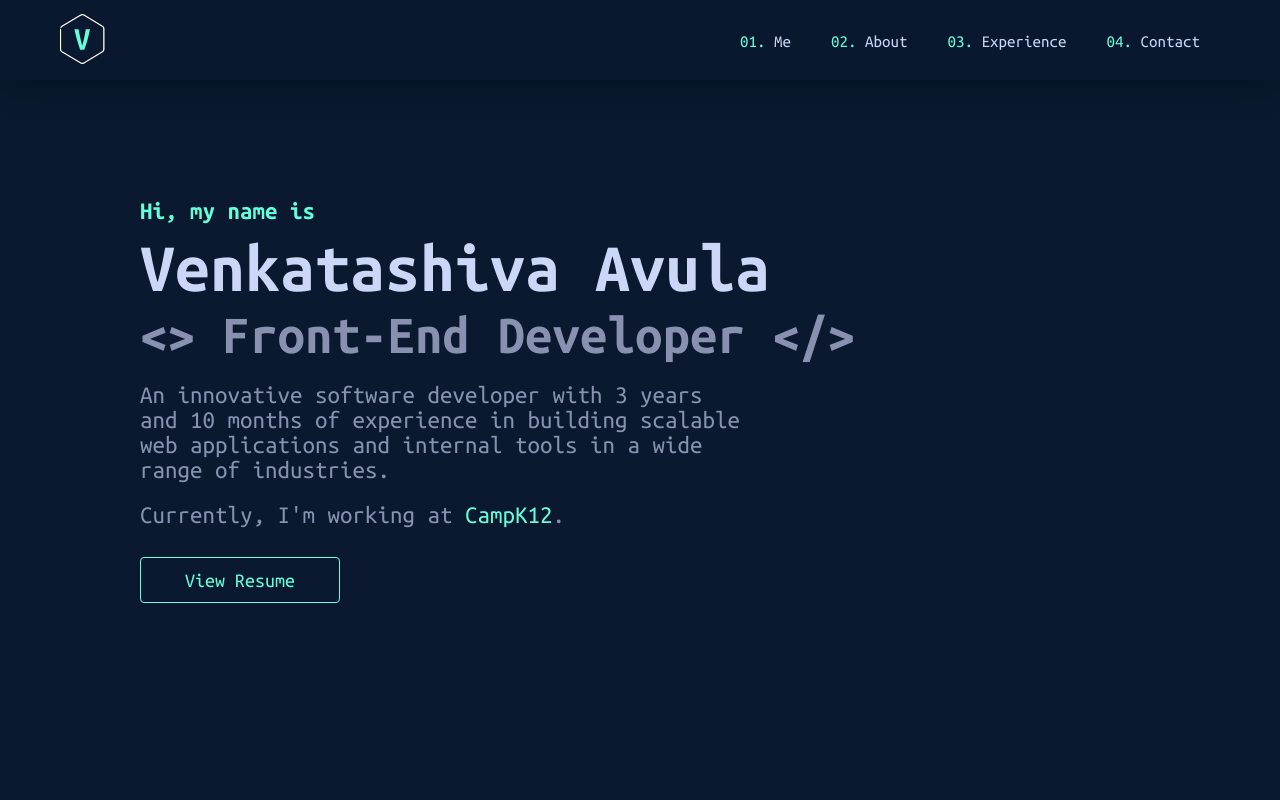
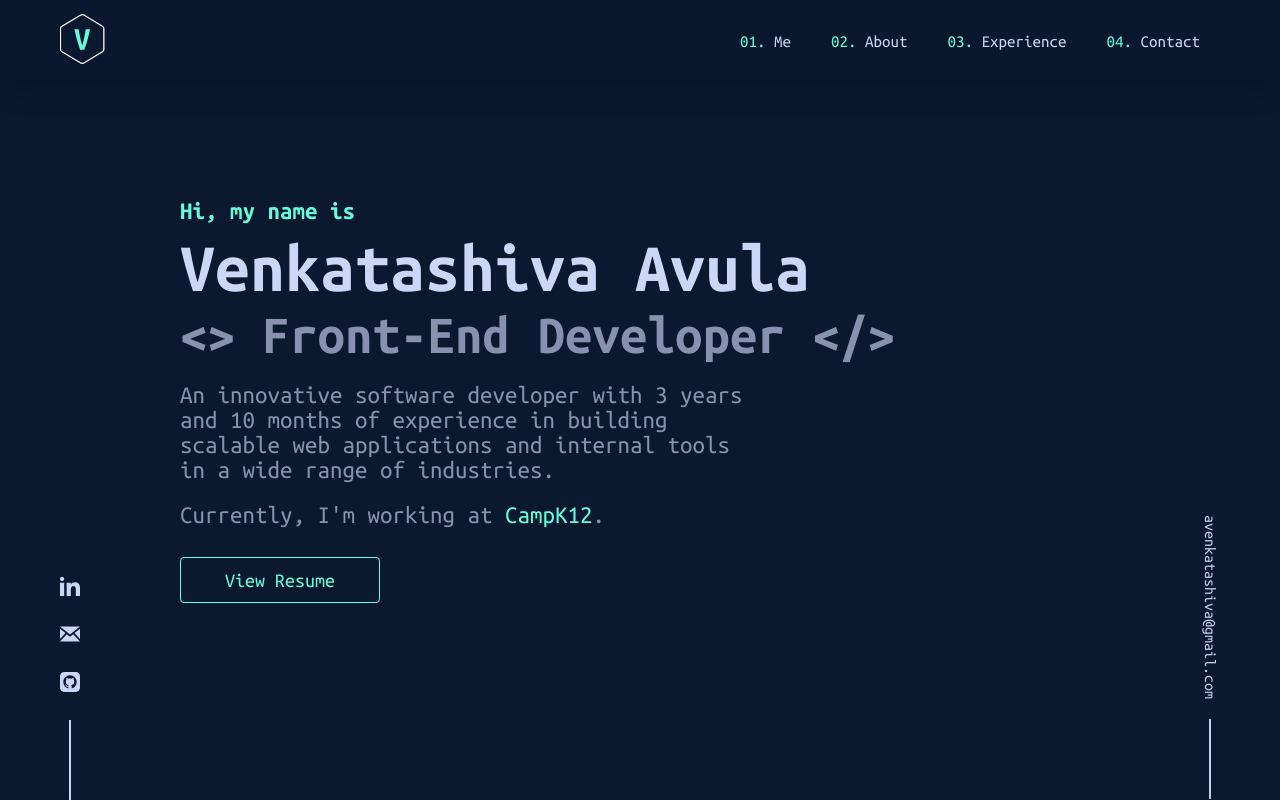
Before and after one commit to VenkatShiva/profile, a React (Create React App) app: page / in a window 1280 px wide. Built offline with nearby package versions, Linux system fonts and the light colour scheme.

Commit message:
introduction completed

```diff
--- a/src/App.jsx
+++ b/src/App.jsx
@@ -4,12 +4,16 @@ import { AppMain } from "./app-styles";
 import InitialLoader from "./sections/Loader";
 import Navbar from "./sections/Navbar";
 import Content from "./sections/content";
+import Socials from "./sections/Socials";
+import VerticalEmail from "./sections/Email";
 
 function AppContainer() {
   return (
     <AppMain>
       <Navbar />
       <Content />
+      <Socials />
+      <VerticalEmail />
     </AppMain>
   );
 }
@@ -19,7 +23,7 @@ function App() {
   useEffect(() => {
     setTimeout(() => {
       setShowLoader(false);
-    }, 2050);
+    }, 2350);
   }, []);
   return showLoader ? <InitialLoader /> : <AppContainer />;
 }
--- /dev/null
+++ b/src/assets/svgs/email.jsx
@@ -0,0 +1,15 @@
+function EmailSvg() {
+  return (
+    <svg
+      xmlns="http://www.w3.org/2000/svg"
+      width="24"
+      height="24"
+      viewBox="0 0 24 24"
+      fill="#ccd6f6"
+    >
+      <path d="M12 12.713l-11.985-9.713h23.971l-11.986 9.713zm-5.425-1.822l-6.575-5.329v12.501l6.575-7.172zm10.85 0l6.575 7.172v-12.501l-6.575 5.329zm-1.557 1.261l-3.868 3.135-3.868-3.135-8.11 8.848h23.956l-8.11-8.848z" />
+    </svg>
+  );
+}
+
+export default EmailSvg;
--- /dev/null
+++ b/src/assets/svgs/github.jsx
@@ -0,0 +1,15 @@
+function Github() {
+  return (
+    <svg
+      xmlns="http://www.w3.org/2000/svg"
+      width="24"
+      height="24"
+      viewBox="0 0 24 24"
+      fill="#ccd6f6"
+    >
+      <path d="M19 0h-14c-2.761 0-5 2.239-5 5v14c0 2.761 2.239 5 5 5h14c2.762 0 5-2.239 5-5v-14c0-2.761-2.238-5-5-5zm-4.466 19.59c-.405.078-.534-.171-.534-.384v-2.195c0-.747-.262-1.233-.55-1.481 1.782-.198 3.654-.875 3.654-3.947 0-.874-.312-1.588-.823-2.147.082-.202.356-1.016-.079-2.117 0 0-.671-.215-2.198.82-.64-.18-1.324-.267-2.004-.271-.68.003-1.364.091-2.003.269-1.528-1.035-2.2-.82-2.2-.82-.434 1.102-.16 1.915-.077 2.118-.512.56-.824 1.273-.824 2.147 0 3.064 1.867 3.751 3.645 3.954-.229.2-.436.552-.508 1.07-.457.204-1.614.557-2.328-.666 0 0-.423-.768-1.227-.825 0 0-.78-.01-.055.487 0 0 .525.246.889 1.17 0 0 .463 1.428 2.688.944v1.489c0 .211-.129.459-.528.385-3.18-1.057-5.472-4.056-5.472-7.59 0-4.419 3.582-8 8-8s8 3.581 8 8c0 3.533-2.289 6.531-5.466 7.59z" />
+    </svg>
+  );
+}
+
+export default Github;
--- /dev/null
+++ b/src/assets/svgs/linked-in.jsx
@@ -0,0 +1,15 @@
+function LinkedInSvg() {
+  return (
+    <svg
+      xmlns="http://www.w3.org/2000/svg"
+      width="24"
+      height="24"
+      viewBox="0 0 24 24"
+      fill="#ccd6f6"
+    >
+      <path d="M4.98 3.5c0 1.381-1.11 2.5-2.48 2.5s-2.48-1.119-2.48-2.5c0-1.38 1.11-2.5 2.48-2.5s2.48 1.12 2.48 2.5zm.02 4.5h-5v16h5v-16zm7.982 0h-4.968v16h4.969v-8.399c0-4.67 6.029-5.052 6.029 0v8.399h4.988v-10.131c0-7.88-8.922-7.593-11.018-3.714v-2.155z" />
+    </svg>
+  );
+}
+
+export default LinkedInSvg;
--- a/src/assets/svgs/v-svg.jsx
+++ b/src/assets/svgs/v-svg.jsx
@@ -17,6 +17,7 @@ function Vsvg() {
       <path
         d="M63.158 112C61.51 107.262 59.759 101.906 57.905 95.932C56.051 89.958 54.3 84.0183 52.652 78.113C51.004 72.139 49.5277 66.5083 48.223 61.221C46.9183 55.9337 45.957 51.6077 45.339 48.243H58.729C59.141 51.539 59.759 55.3843 60.583 59.779C61.407 64.105 62.2997 68.6027 63.261 73.272C64.291 77.8727 65.3553 82.439 66.454 86.971C67.6213 91.4343 68.7543 95.4513 69.853 99.022C70.9517 95.52 72.0503 91.5373 73.149 87.074C74.2477 82.542 75.2777 77.9757 76.239 73.375C77.2003 68.7057 78.093 64.1737 78.917 59.779C79.741 55.3843 80.4277 51.539 80.977 48.243H94.264C93.44 52.363 92.41 56.9637 91.174 62.045C90.0067 67.1263 88.6333 72.4823 87.054 78.113C85.5433 83.675 83.861 89.3743 82.007 95.211C80.153 100.979 78.2303 106.575 76.239 112H63.158Z"
         fill="#64FFDA"
+        id="letter-v"
       />
     </svg>
   );
--- /dev/null
+++ b/src/sections/Email/index.jsx
@@ -0,0 +1,43 @@
+import styled from "styled-components";
+
+function VerticalEmail() {
+  return (
+    <Vertical className="lazy-load">
+      <a href="mailto:avenkatashiva@gmail.com" className="email-href">
+        avenkatashiva@gmail.com
+      </a>
+      <div className="bar"></div>
+    </Vertical>
+  );
+}
+
+export default VerticalEmail;
+
+const Vertical = styled.div`
+  width: 2rem;
+  position: fixed;
+  bottom: 0;
+  right: 2.5rem;
+  display: flex;
+  flex-direction: column;
+  align-items: center;
+  animation-delay: 2.4s;
+  .email-href {
+    writing-mode: vertical-rl;
+    color: var(--white);
+    text-decoration: none;
+    transition: transform 0.2s ease;
+    padding: 0.5rem;
+    font-size: 0.8rem;
+    &:hover {
+      transform: translateY(-0.75rem);
+      color: var(--green);
+    }
+  }
+  .bar {
+    margin-top: 0.5rem;
+    height: 4rem;
+    width: 2px;
+    background: var(--white);
+  }
+`;
--- a/src/sections/Introduction/styles.js
+++ b/src/sections/Introduction/styles.js
@@ -2,10 +2,11 @@ import styled, { css } from "styled-components";
 
 export const IntroComp = styled.div`
   width: 100%;
-  height: 100vh;
+  min-height: 100vh;
   display: flex;
   flex-direction: column;
   justify-content: center;
+  padding: var(--nav-height) 0;
   .my-name-is {
     font-size: 1.25rem;
     animation-delay: 1.2s;
@@ -56,7 +57,7 @@ export const IntroComp = styled.div`
 `;
 
 export const BtnStyle = css`
-animation-delay: 2s;
+  animation-delay: 2s;
   max-width: 200px;
   margin: 1.5rem 0 0 0;
 `;
--- a/src/sections/Loader/styles.js
+++ b/src/sections/Loader/styles.js
@@ -14,7 +14,13 @@ const dashAnim = keyframes`
   to {
     stroke-dashoffset: 0;
   }
-`
+`;
+
+const lazyShow = keyframes`
+  to {
+    opacity: 1;
+  }
+`;
 
 export const Loader = styled.div`
   width: 100vw;
@@ -56,7 +62,12 @@ export const Loader = styled.div`
     #v-svg {
       stroke-dasharray: 462;
       stroke-dashoffset: 462;
-      animation: ${dashAnim} 2s ease forwards;
+      animation: ${dashAnim} 1.5s ease forwards;
+    }
+    #letter-v {
+      opacity: 0;
+      animation: ${lazyShow} 0.3s ease-in forwards;
+      animation-delay: 1.5s;
     }
   }
 `;
--- a/src/sections/Navbar/styles.js
+++ b/src/sections/Navbar/styles.js
@@ -11,10 +11,12 @@ export const FixedNavbar = styled.nav`
   position: fixed;
   top: 0;
   left: 0;
+  z-index: 99;
   height: var(--nav-height);
   display: flex;
   padding: 0 3rem;
   background-color: rgba(10, 25, 47, 0.85);
+  backdrop-filter: blur(6px);
   box-shadow: 0 10px 30px -10px var(--navy-shadow);
   .left-logo {
     flex: 1;
--- /dev/null
+++ b/src/sections/Socials/index.jsx
@@ -0,0 +1,41 @@
+import { SocialsComp, MediaCont } from "./styles";
+import LinkedInSvg from "../../assets/svgs/linked-in";
+import EmailSvg from "../../assets/svgs/email";
+import Github from "../../assets/svgs/github";
+
+function Socials() {
+  return (
+    <SocialsComp className="lazy-load">
+      <MediaCont>
+        <li>
+          <a
+            className="social-link"
+            href="https://www.linkedin.com/in/venkatashiva-avula-1089/"
+            target="_blank"
+            rel="noreferrer"
+          >
+            <LinkedInSvg />
+          </a>
+        </li>
+        <li>
+          <a className="social-link" href="mailto:avenkatashiva@gmail.com">
+            <EmailSvg />
+          </a>
+        </li>
+        <li>
+          <a
+            className="social-link"
+            href="https://github.com/VenkatShiva/profile"
+            target="_blank"
+            rel="noreferrer"
+          >
+            <Github />
+          </a>
+        </li>
+      </MediaCont>
+      <div className="bar"></div>
+    </SocialsComp>
+  );
+}
+
+export default Socials;
--- /dev/null
+++ b/src/sections/Socials/styles.js
@@ -0,0 +1,39 @@
+import styled from "styled-components";
+
+export const SocialsComp = styled.div`
+  width: 2rem;
+  position: fixed;
+  bottom: 0;
+  left: 2.5rem;
+  display: flex;
+  flex-direction: column;
+  align-items: center;
+  animation-delay: 2.2s;
+  .bar {
+    margin-top: 0.5rem;
+    height: 4rem;
+    width: 2px;
+    background: var(--white);
+  }
+`;
+
+export const MediaCont = styled.ul`
+  list-style: none;
+  .social-link {
+    display: inline-block;
+    padding: 0.5rem;
+    margin-bottom: 0.25rem;
+    cursor: pointer;
+    transition: transform 0.2s ease;
+    svg {
+      width: 20px;
+      height: auto;
+    }
+    &:hover {
+      transform: translateY(-0.25rem);
+      svg {
+        fill: var(--green);
+      }
+    }
+  }
+`;
--- a/src/sections/content/styles.js
+++ b/src/sections/content/styles.js
@@ -1,5 +1,5 @@
 import styled from "styled-components";
 
 export const ContentComp = styled.div`
-  padding: 0rem 7rem;
+  padding: 0rem 7rem 0 9rem;
 `
```
